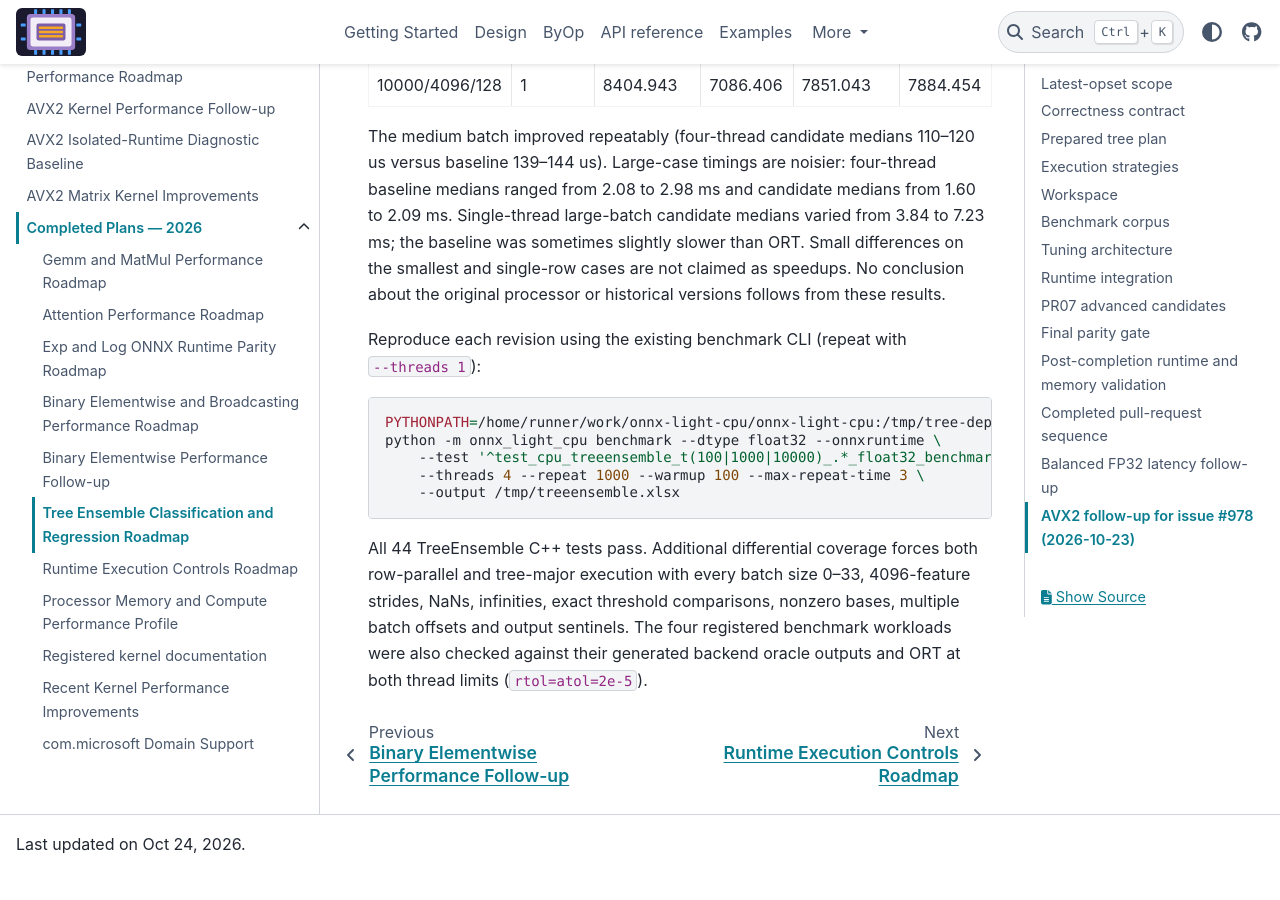
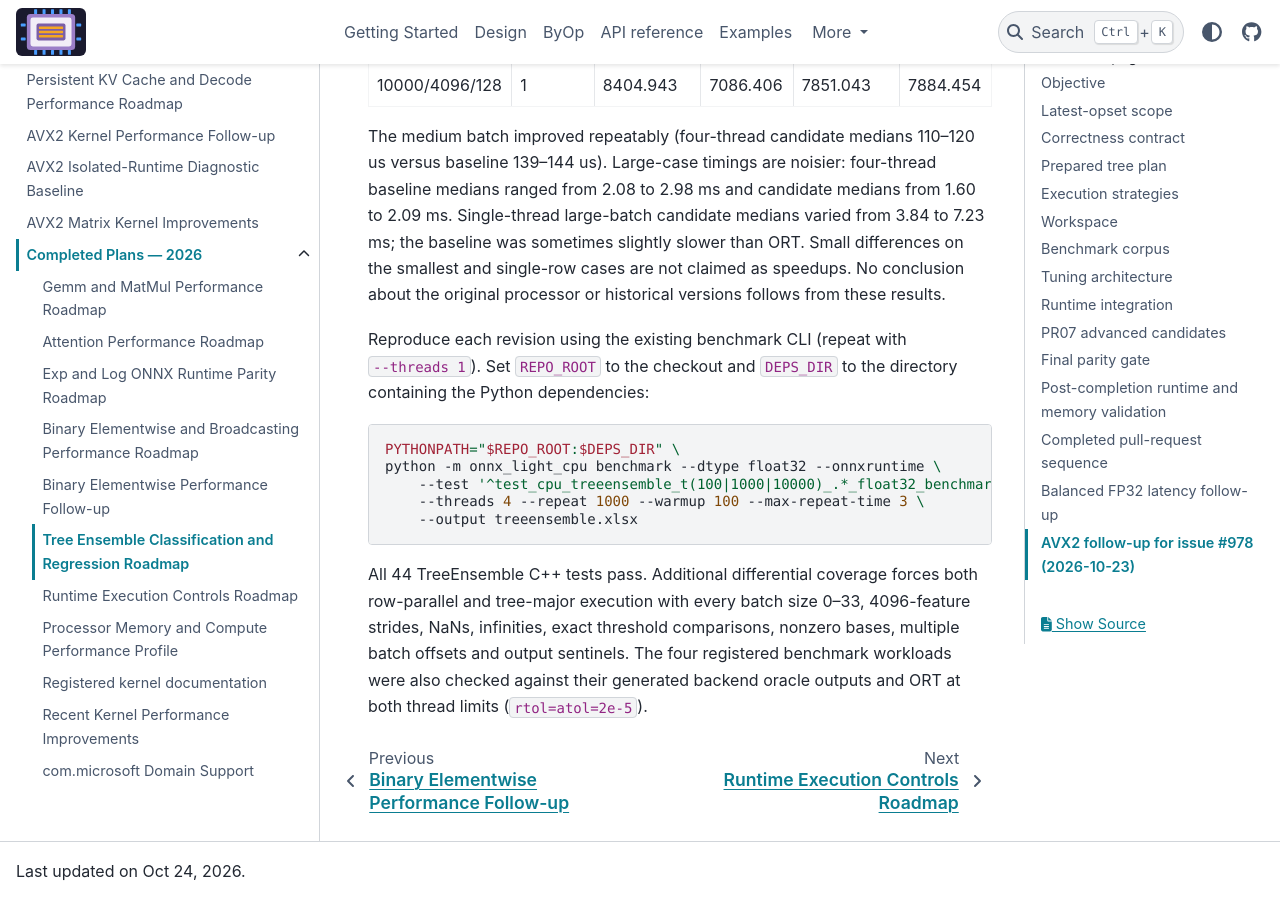
Before and after one commit to xadupre/onnx-light-cpu, a Sphinx documentation site: the page built from docs/next_steps/2026/2026_08_tree_ensemble.rst, in a window 1280 px wide and 900 px high, scrolled down 20252 px. Built offline with Sphinx 7.4.7 and the PyData theme 0.15.4, drawn with Linux system fonts in a browser that asks for light colours; pages that are not in the unit, such as notebooks, are missing from menus; before the commit the page ends 21126 px from its top, so only the background shows below that.

Commit message:
Address TreeEnsemble review clarity comments
Make zero-row null inputs explicit, name the output sentinel, and use portable benchmark paths.

Co-authored-by: Copilot <223556219+Copilot@users.noreply.github.com>

```diff
--- a/docs/next_steps/2026/2026_08_tree_ensemble.rst
+++ b/docs/next_steps/2026/2026_08_tree_ensemble.rst
@@ -885,15 +885,16 @@ speedups. No conclusion about the original processor or historical versions
 follows from these results.
 
 Reproduce each revision using the existing benchmark CLI (repeat with
-``--threads 1``):
+``--threads 1``). Set ``REPO_ROOT`` to the checkout and ``DEPS_DIR`` to the
+directory containing the Python dependencies:
 
 .. code-block:: bash
 
-   PYTHONPATH=/home/runner/work/onnx-light-cpu/onnx-light-cpu:/tmp/tree-deps \
+   PYTHONPATH="$REPO_ROOT:$DEPS_DIR" \
    python -m onnx_light_cpu benchmark --dtype float32 --onnxruntime \
        --test '^test_cpu_treeensemble_t(100|1000|10000)_.*_float32_benchmark$' \
        --threads 4 --repeat 1000 --warmup 100 --max-repeat-time 3 \
-       --output /tmp/treeensemble.xlsx
+       --output treeensemble.xlsx
 
 All 44 TreeEnsemble C++ tests pass. Additional differential coverage forces
 both row-parallel and tree-major execution with every batch size 0--33,
```
Also changed, not shown: 1 other file.
